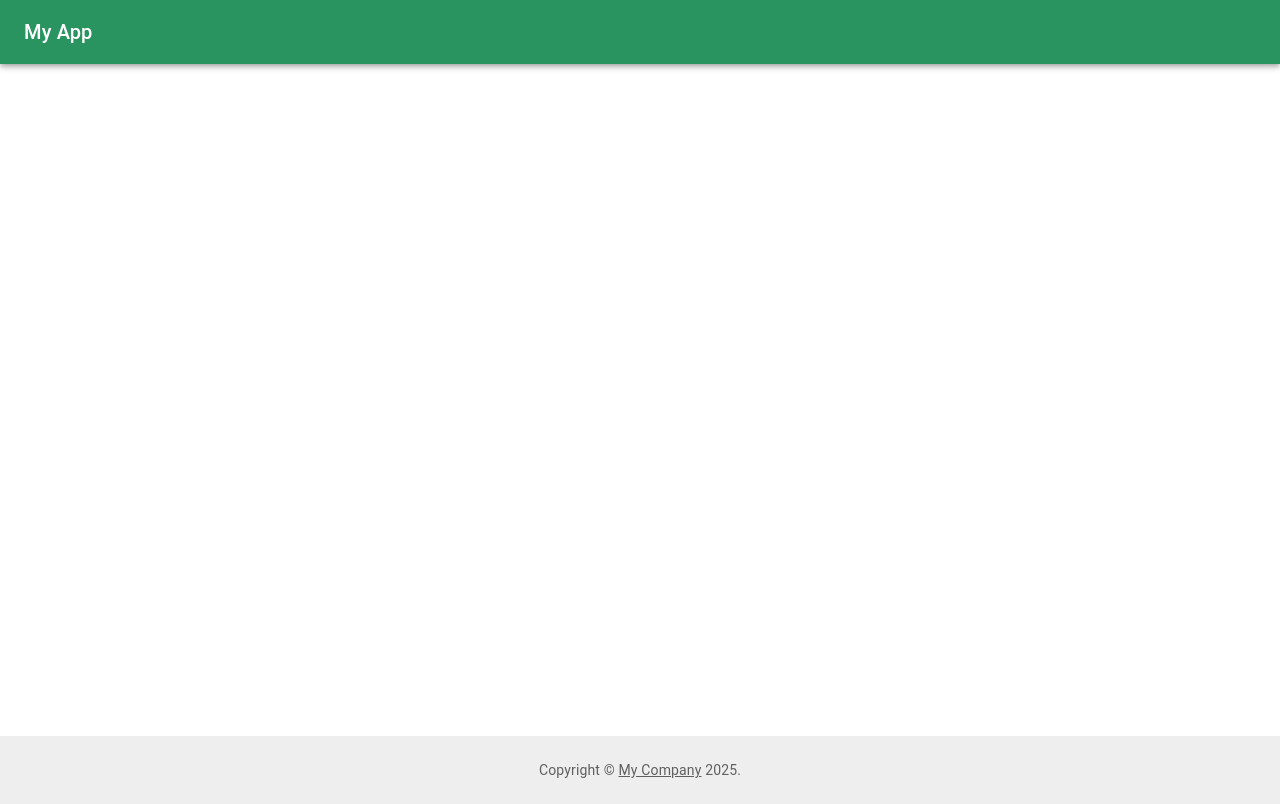
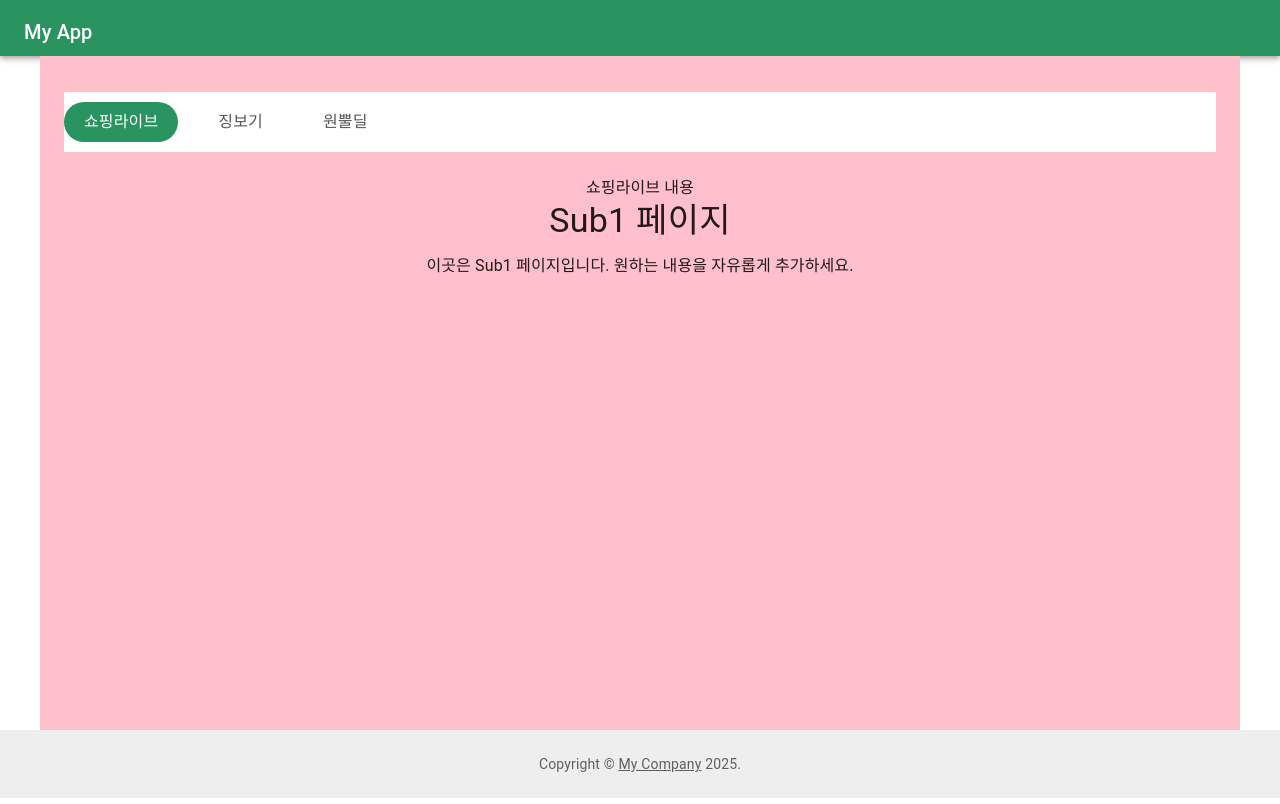
Before and after one commit to parkwonjun19/FCAJ, a React (Vite) app: page /FCAJ/sub1 in a window 1280 px wide. Built offline with nearby package versions, Linux system fonts and the light colour scheme; some icons are missing.

Commit message:
20250514

```diff
--- a/package.json
+++ b/package.json
@@ -1,7 +1,7 @@
 {
   "name": "react-mui-test",
   "scripts": {
-    "homepage": "https://username.github.io/FCAJ/",
+    "homepage": "https://parkwonjun19.github.io/FCAJ/",
     "dev": "vite",
     "build": "tsc -b && vite build",
     "lint": "eslint .",
@@ -16,6 +16,7 @@
     "@emotion/styled": "^11.14.0",
     "@mui/icons-material": "^7.1.0",
     "@mui/material": "^7.1.0",
+    "clsx": "^2.1.1",
     "react": "^19.1.0",
     "react-dom": "^19.1.0",
     "react-router-dom": "^7.6.0"
@@ -30,6 +31,7 @@
     "eslint-plugin-react-refresh": "^0.4.19",
     "gh-pages": "^6.3.0",
     "globals": "^16.0.0",
+    "sass": "^1.88.0",
     "typescript": "~5.8.3",
     "typescript-eslint": "^8.30.1",
     "vite": "^6.3.5"
--- a/src/App.tsx
+++ b/src/App.tsx
@@ -10,7 +10,7 @@ import Sub4Page from './pages/Sub4Page';
 import Sub5Page from './pages/Sub5Page';
 import CssBaseline from '@mui/material/CssBaseline';
 import { ThemeProvider, createTheme } from '@mui/material/styles';
-import './styles/global.css';
+import './styles/index.scss';
 
 // 여러 테마 예시 (필요에 따라 동적으로 바꿀 수도 있음)
 const theme1 = createTheme({
@@ -36,7 +36,7 @@ function App() {
       {/* CssBaseline: 브라우저별 기본 CSS를 초기화 (reset) */}
       <CssBaseline />
       {/* BrowserRouter: 리액트 라우터의 SPA 내비게이션 컨텍스트 제공 */}
-      <BrowserRouter>
+      <BrowserRouter basename="/FCAJ">
         {/* Layout: Header, Footer, Container 등 공통 레이아웃 적용 */}
         <Layout>
           {/* Routes: URL 경로에 따라 해당 컴포넌트 렌더링 */}
--- /dev/null
+++ b/src/components/TabSlider.tsx
@@ -0,0 +1,45 @@
+// src/components/TabSlider.tsx
+import React from 'react';
+import clsx from 'clsx';
+import { useSlider } from '../hooks/useSlider';
+import { TabSliderStyled } from '../styles/TabSliderStyled';
+
+// 탭 목록과 각 탭에 대응하는 내용을 배열로 관리
+const tabs = [
+  { label: '쇼핑라이브', content: <div>쇼핑라이브 내용</div> },
+  { label: '징보기', content: <div>징보기 내용</div> },
+  { label: '원뿔딜', content: <div>원뿔딜 내용</div> },
+  // ... 추가 탭
+];
+
+export default function TabSlider() {
+  // useSlider 훅을 사용해 활성 인덱스, ref, 클릭 핸들러를 가져옴
+  const { activeIndex, sliderRef, handleClick } = useSlider(0);
+
+  return (
+    <>
+      {/* 탭 버튼 영역 */}
+      <TabSliderStyled ref={sliderRef}>
+        {tabs.map((tab, index) => (
+          <div
+            key={tab.label}
+            className={clsx('slider-item', { active: index === activeIndex })}
+            onClick={() => handleClick(index)}
+            role="tab"
+            tabIndex={0}
+          >
+            {tab.label}
+          </div>
+        ))}
+      </TabSliderStyled>
+      {/*
+        아래 부분이 핵심!
+        현재 활성화된 탭의 인덱스(activeIndex)에 해당하는 content만 렌더링됨.
+        탭을 클릭하면 activeIndex가 바뀌고, 그에 따라 다른 내용이 표시됨.
+      */}
+      <div style={{ marginTop: 24 }}>
+        {tabs[activeIndex].content}
+      </div>
+    </>
+  );
+}
--- a/src/components/layout/Layout.tsx
+++ b/src/components/layout/Layout.tsx
@@ -18,12 +18,15 @@ export default function Layout({ children }: { children: React.ReactNode }) {
     <>
       <Header />
       <Container
+        className="Container"
         maxWidth="lg"
-        sx={{
-          flex: 1,
-          minHeight: 'calc(100vh - 128px)', // 헤더(64px)+푸터(64px) 높이만큼 빼기
-          py: 4, // 상하 여백
-        }}
+        // MUI(Material UI)의 Container 컴포넌트에서 컨테이너의 최대 너비를 "large" 브레이크포인트(기본 1200px)로 제한하는 속성
+        // breakpoint별 값
+        // xs: 100% (모바일, <600px)
+        // sm: 600px
+        // md: 960px
+        // lg: 1200px
+        // xl: 1536px
       >
         {children}
       </Container>
--- /dev/null
+++ b/src/hooks/useSlider.ts
@@ -0,0 +1,40 @@
+// src/hooks/useSlider.ts
+import { useRef, useState } from 'react';
+
+/**
+ * useSlider 훅은 탭 슬라이더의 활성 인덱스 상태와
+ * 슬라이더 컨테이너의 ref, 탭 클릭 시 처리 로직을 관리합니다.
+ *
+ * @param initialIndex 초기 활성 탭 인덱스 (기본값 0)
+ * @returns 활성 인덱스, 슬라이더 ref, 클릭 핸들러 함수
+ */
+export function useSlider(initialIndex: number = 0) {
+  // 현재 활성화된 탭의 인덱스 상태
+  const [activeIndex, setActiveIndex] = useState(initialIndex);
+
+  // 슬라이더 컨테이너 DOM 참조용 ref
+  const sliderRef = useRef<HTMLDivElement>(null);
+
+  /**
+   * 탭 클릭 시 호출되는 함수
+   * @param index 클릭한 탭의 인덱스
+   *
+   * 활성 인덱스를 변경하고,
+   * 클릭한 탭이 슬라이더 내에서 중앙에 오도록 스크롤 처리
+   */
+  const handleClick = (index: number) => {
+    setActiveIndex(index);
+    const slider = sliderRef.current;
+    if (slider) {
+      const item = slider.children[index] as HTMLElement;
+      item.scrollIntoView({
+        behavior: 'smooth',
+        block: 'nearest',    // 수직 정렬은 변화 없음
+        inline: 'center',    // 수평 중앙 정렬
+      });
+    }
+  };
+
+  // 훅에서 관리하는 값과 함수를 반환
+  return { activeIndex, sliderRef, handleClick };
+}
--- a/src/pages/Sub1Page.tsx
+++ b/src/pages/Sub1Page.tsx
@@ -3,6 +3,7 @@
 // import React from 'react';
 import Typography from '@mui/material/Typography';
 import Box from '@mui/material/Box';
+import TabSlider from '../components/TabSlider';
 
 /**
  * Sub1Page 컴포넌트는 /sub1 경로에서 보여질 페이지입니다.
@@ -11,6 +12,9 @@ import Box from '@mui/material/Box';
 export default function Sub1Page() {
   return (
     <Box sx={{ py: 4, textAlign: 'center' }}>
+
+      <TabSlider />
+
       <Typography variant="h4" gutterBottom>
         Sub1 페이지
       </Typography>
--- /dev/null
+++ b/src/styles/TabSliderStyled.ts
@@ -0,0 +1,26 @@
+// src/styles/TabSliderStyled.ts
+import styled from '@emotion/styled';
+
+export const TabSliderStyled = styled.div`
+  display: flex;
+  gap: 20px;
+  min-width: 500px;
+  overflow-x: auto;
+  padding: 10px 0;
+  background: #fff;
+
+  .slider-item {
+    flex: 0 0 auto;
+    padding: 8px 20px;
+    border-radius: 20px;
+    cursor: pointer;
+    font-weight: 500;
+    color: #555;
+    transition: background 0.2s, color 0.2s;
+    user-select: none;
+  }
+  .slider-item.active {
+    background: #2a9461;
+    color: #fff;
+  }
+`;
--- /dev/null
+++ b/src/styles/_global.scss
@@ -0,0 +1,11 @@
+Header{
+    height: 56px;
+}
+.Container{
+    min-height: calc(100vh - 126px);// 헤더(56px)+푸터(68px) 높이만큼 빼기
+    padding: 4px;
+    background: pink;
+}
+Footer{
+    height: 68px;
+}
--- /dev/null
+++ b/src/styles/_mixins.scss
@@ -0,0 +1,5 @@
+@mixin flex-center {
+    display: flex;
+    justify-content: center;
+    align-items: center;
+  }
--- /dev/null
+++ b/src/styles/_variables.scss
@@ -0,0 +1,3 @@
+$primary-color: #3498db;
+$secondary-color: #2ecc71;
+$font-stack: 'Noto Sans KR', Arial, sans-serif;
--- /dev/null
+++ b/src/styles/index.scss
@@ -0,0 +1,3 @@
+@use './variables';
+@use './mixins';
+@use './global';
```
Also changed, not shown: src/styles/global.css (deleted), 1 other file (tests, documents, lock files or other folders).
